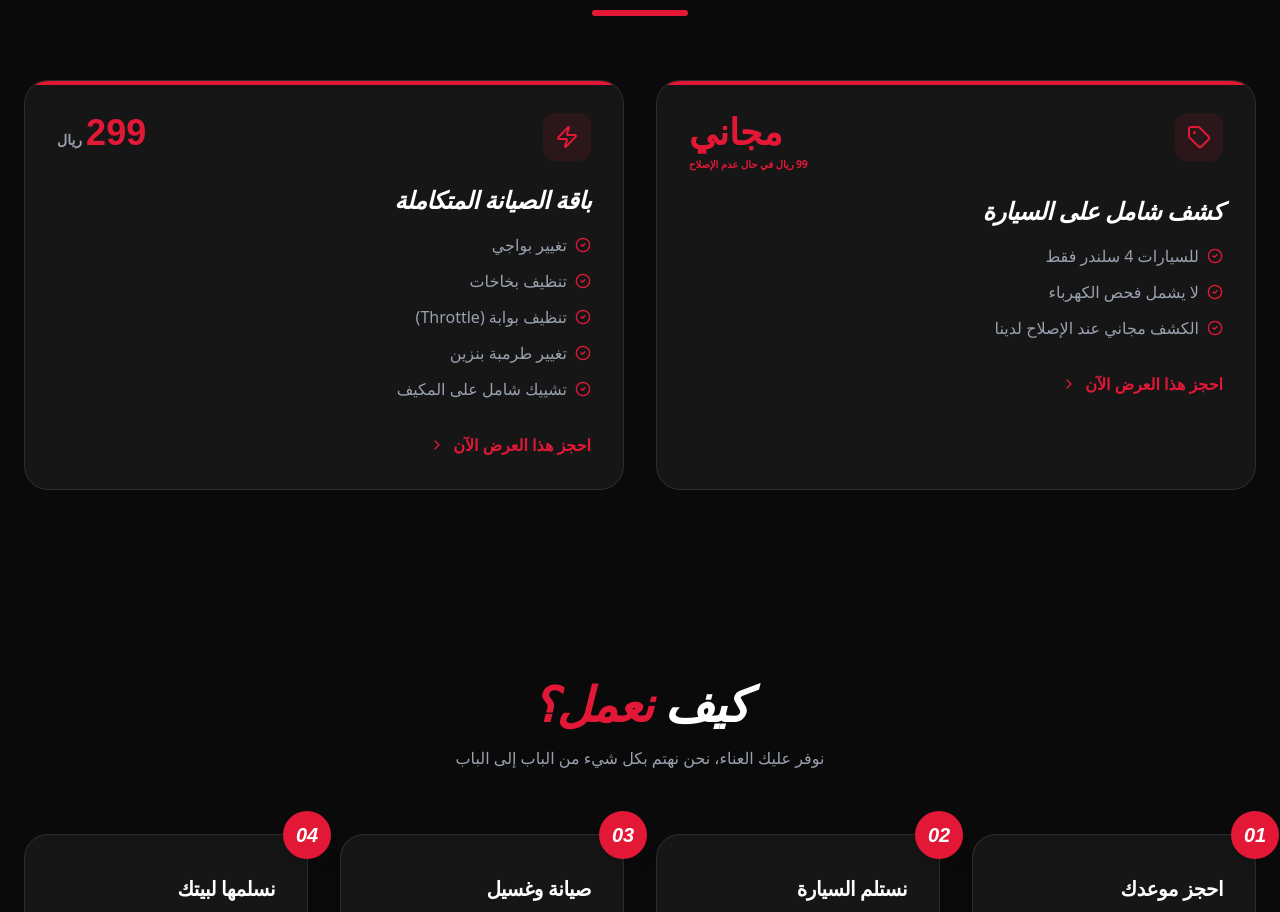
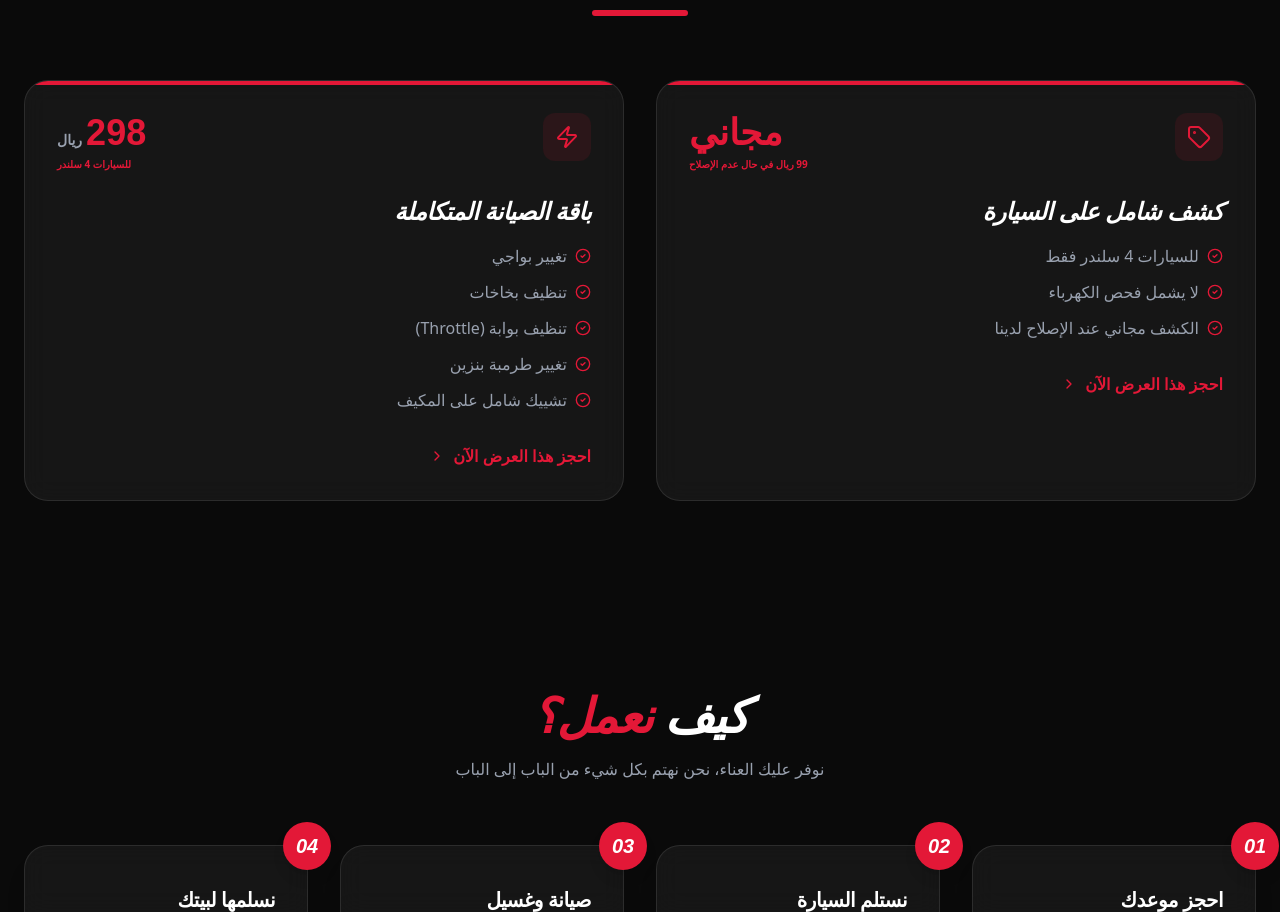
Before and after one commit to azozsindi/DR.FIX, a React (Vite) app: page / in a window 1280 px wide. Shown: the part 1504-2416 px from the top of the page. Built offline with nearby package versions, Linux system fonts and the light colour scheme.

Commit message:
Add files via upload

```diff
--- a/src/App.tsx
+++ b/src/App.tsx
@@ -405,8 +405,9 @@ const Offers = () => (
               <Zap className="w-6 h-6 text-brand-red" />
             </div>
             <div className="text-left">
-              <span className="text-4xl font-display font-black text-brand-red">299</span>
+              <span className="text-4xl font-display font-black text-brand-red">298</span>
               <span className="text-sm font-bold text-gray-400 mr-1">ريال</span>
+              <div className="text-[10px] text-brand-red font-bold uppercase mt-1 text-left">للسيارات 4 سلندر</div>
             </div>
           </div>
           <h3 className="text-2xl font-display font-black mb-4 italic">باقة الصيانة المتكاملة</h3>
```
